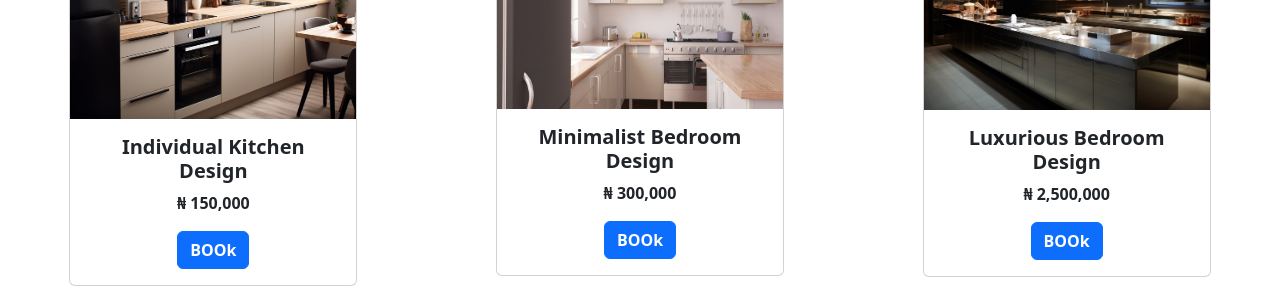
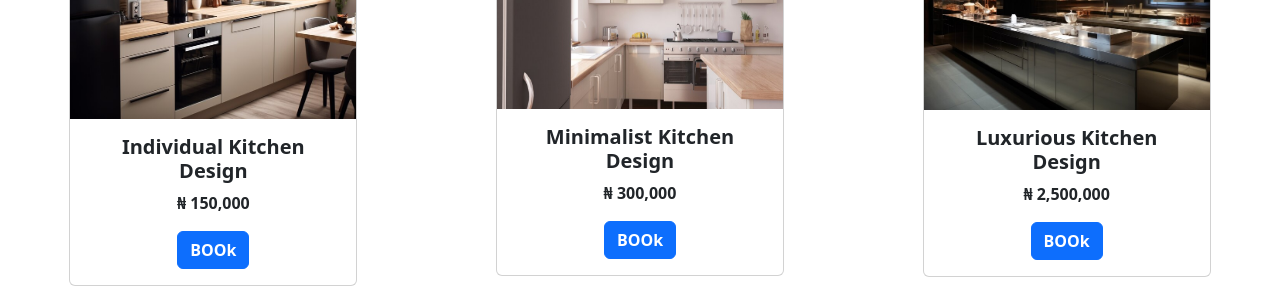
Before and after one commit to AdizDaGreat1/Haven-Decor, a plain HTML site: page index.html in a window 1280 px wide. Shown: the part 2000-2288 px from the top of the page. Drawn offline with nearby package versions, Linux system fonts and the light colour scheme.

Commit message:
new update

```diff
--- a/index.html
+++ b/index.html
@@ -183,7 +183,7 @@
     <div class="card mx-auto mt-4" style="width: 18rem;">
       <img src="/images/Kitchen images/kitchen-interior_1048-8217.jpg" class="card-img-top" height="190" alt="...">
       <div class="card-body text-center">
-        <h5 class="card-title fw-bold">Minimalist Bedroom Design</h5>
+        <h5 class="card-title fw-bold">Minimalist Kitchen Design</h5>
         <p class="card-text fw-bold"><span>&#8358</span> 300,000</p>
         <a href="#"><button type="button" class="btn btn-primary justify-content-center fw-bold">BOOk</button></a>
       </div>
@@ -191,7 +191,7 @@
     <div class="card mx-auto mt-4" style="width: 18rem;">
       <img src="/images/Kitchen images/close-up-metallic-kitchen_23-2151113203.jpg" class="card-img-top" alt="...">
       <div class="card-body text-center">
-        <h5 class="card-title  fw-bold">Luxurious Bedroom Design</h5>
+        <h5 class="card-title  fw-bold">Luxurious Kitchen Design</h5>
         <p class="card-text fw-bold"><span>&#8358</span> 2,500,000</p>
         <a href="#"><button type="button" class="btn btn-primary justify-content-center fw-bold">BOOk</button></a>
       </div>
```
